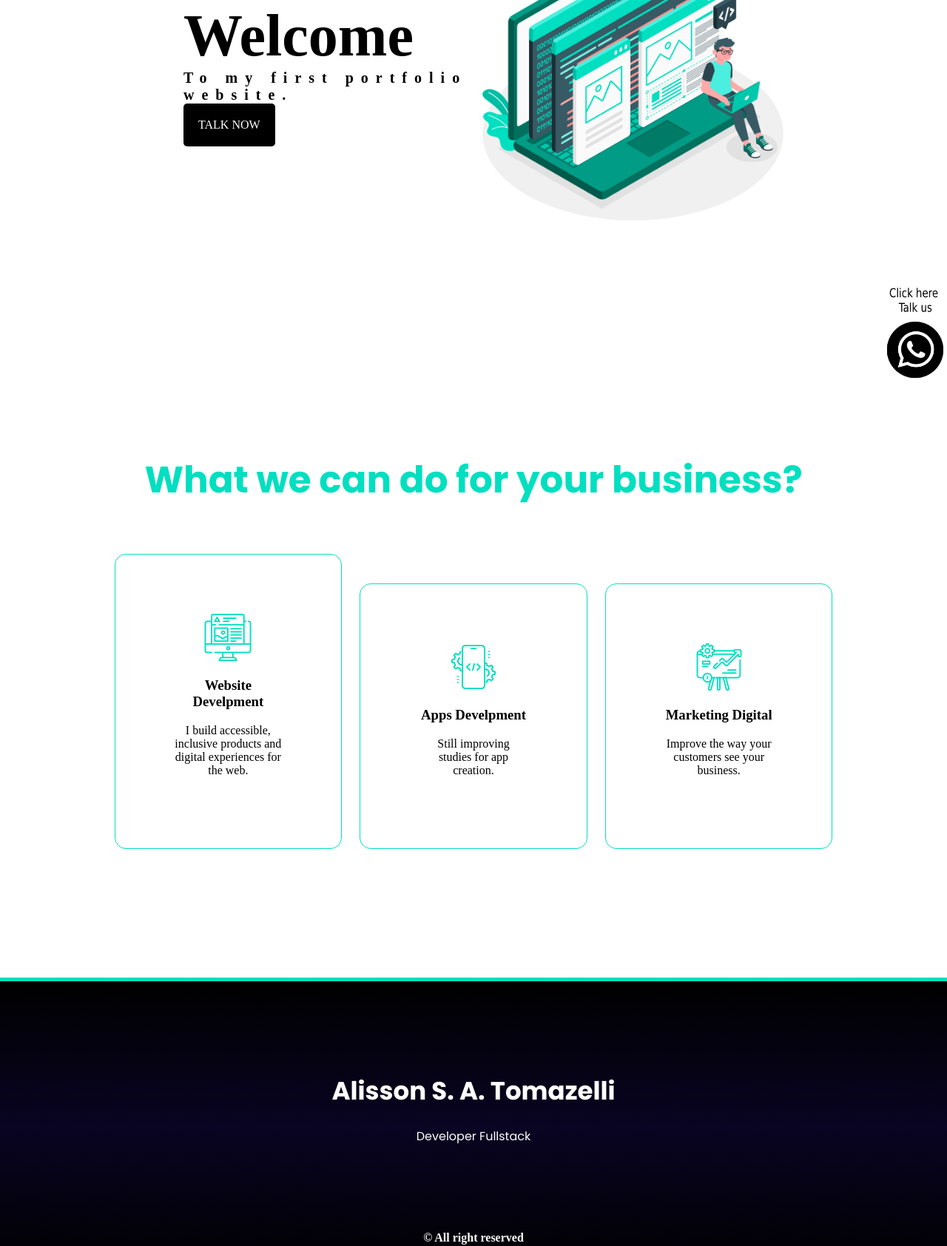
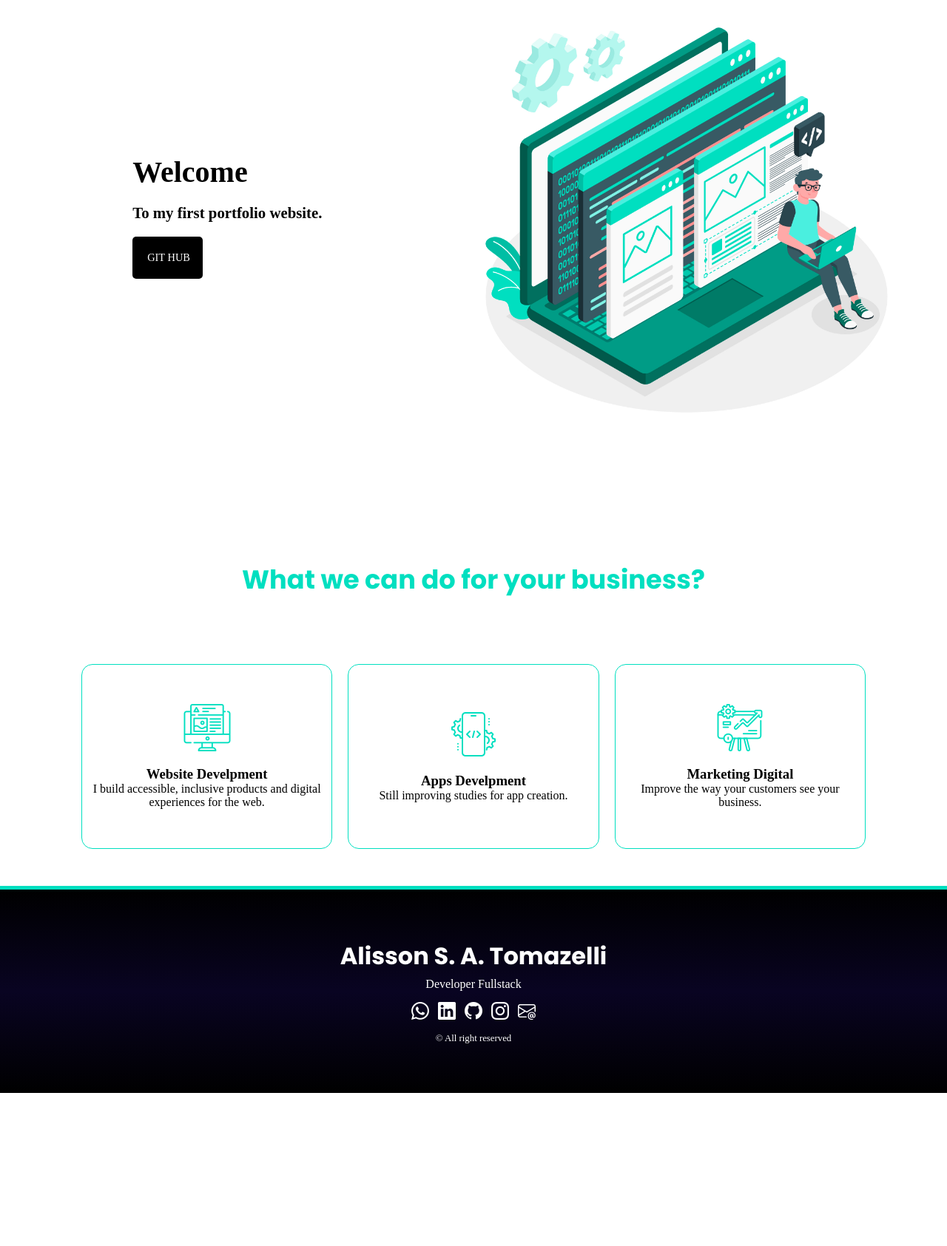
Before and after one commit to iamalissontomazelli/Dev-Website, a plain HTML site: page index.html in a window 1280 px wide. Shown: the part 267-1952 px from the top of the page at 74% size. After the commit the page ends 1745 px from the top, so only its background shows below. Drawn offline with nearby package versions, Linux system fonts and the light colour scheme.

Commit message:
Co-authored-by: Igor Marques <igorgontjo@users.noreply.github.com>

```diff
--- a/css/style.css
+++ b/css/style.css
@@ -2,88 +2,92 @@
 @import url("https://fonts.googleapis.com/css2?family=Bebas+Neue&family=Poppins:wght@100;200;300;400;500;600;700;800;900&display=swap");
 * {
   box-sizing: border-box;
+  margin: 0;
+  padding: 0;
+  overflow-x: hidden;
 }
-body {
-  margin: 0;
-}
+
+
+
 .navbar {
   display: flex;
-  flex-flow: row wrap;
-  height: 100px;
+  height: 20vh;
   background: white;
-  justify-content: center;
   align-items: center;
-  position: fixed;
   width: 100%;
+  padding: 1% 3%;
 }
+
 .logo {
-  flex: 20%;
-  margin-left: 10%;
-  /* border: 1px solid red; */
-  text-align: left;
+  flex: 50%;
+  justify-self: start;
 }
-.logo h1 {
+
+.titleLogo {
   font-family: "Poppins", sans-serif;
   color: black;
-  font-size: 40px;
+  font-size: 2.2em;
 }
+
 .menu {
+  display: flex;
+  justify-content: end;
   flex: 70%;
-  /* border: 1px solid green; */
-  text-align: right;
   padding: 20px;
+  column-gap: 2%;
 }
+
 .menu a {
   color: black;
   text-decoration: none;
-  font-size: 20px;
-  padding: 20px 16px;
+  font-size: 1.2em;
   transition: 0.1s ease-in-out;
 }
+
 .menu a:hover {
   color: #00dfc0;
-  border-top: 4px solid #180f4a;
+  border-top: 2px solid #180f4a;
 }
-#buttom {
-  background: black;
-  padding: 10px 25px;
-  color: white;
-  border-radius: 5px;
-  margin-right: 10%;
-  margin-left: 5%;
-  transition: 0.5s ease-in-out;
+
+.headline {
+  overflow: hidden;
+  height: 100vh;
+  display: flex;
+  flex-direction: row;
+  align-items: center;
+  justify-content: center;
 }
-#buttom:hover {
-  border: none;
-  background: #00dfc0;
+
+.textBox {
+  display: flex;
+  flex-direction: column;
+  align-items: center;
+  padding: 10%;
+  flex: 50%;
+  row-gap: 20px;
+}
+
+.title {
+  font-size: 5em;
+}
+
+.subtitle {
   color: black;
+  font-size: 2em;
 }
-.header {
-  display: flex;
-  flex-flow: row wrap;
+
+.imgBox {
+  flex: 50%;
+}
+
+.imgBox img {
+  width: 100%;
   height: auto;
-  /* background: gray; */
-  justify-content: center;
-  align-items: center;
-  padding: 150px;
 }
-.headline {
-  flex: 40%;
-  margin-left: 10%;
-  /* border: 1px solid black; */
-}
-.headline h2 {
-  font-weight: 900;
-  font-size: 20px;
-  color: black;
-  padding: 0;
-  margin: 0;
-}
-.headline p {
-  color: gray;
-  text-align: left;
-}
-.contact-btn {
+
+.github-btn {
+  width: 130px;
+  text-align: center;
   display: inline-block;
   background: black;
   padding: 20px;
@@ -93,49 +97,57 @@ body {
   text-decoration: none;
   transition: 0.3s ease-in-out;
 }
-.contact-btn:hover {
+.github-btn:hover {
   border: none;
   background: #00dfc0;
   color: black;
 }
+
 .img-headline {
-  margin-right: 10%;
-  flex: 40%;
-  /* border: 1px solid deeppink; */
+  flex: 50%;
+}
+.img-headline img {
+    max-width: 80%;
+}
+.website {
+  margin-top: 5%;
+  height: 100%;
+  display: flex;
+  flex-direction: column;
+  align-items: center;
+  justify-content: center;
   text-align: center;
+  gap: 25%;
 }
-section {
-  display: inline-block;
-  margin-top: 80px;
-  /* border: 1px solid black; */
-  margin-left: 5%;
-  margin-right: 5%;
-  padding: 5%;
-  text-align: center;
-  /* width: 90%; */
-}
-section h2 {
+.website h2 {
+  margin-bottom: 7%;
   width: 100%;
-  font-size: 50px;
-  margin: 0;
+  font-size: 3.5em;
   font-family: "Poppins", sans-serif;
   font-weight: bold;
   color: #00dfc0;
 }
 .service {
-  display: inline-block;
-  margin-top: 5%;
+  display: flex;
+  align-items: center;
+  justify-content: space-between;
+  gap: 2%;
 }
 .card {
-  display: inline-block;
-  width: 30%;
-  padding: 80px;
-  margin: 1%;
+  width: 100%;
+  height: 250px;
+  display: flex;
+  flex-direction: column;
   border: 1px solid #00dfc0;
   border-radius: 15px;
   cursor: pointer;
+  transition: .2s ease-in-out;
   align-items: center;
+  justify-content: center;
+  padding: 2% 1%;
+  row-gap: 20px;
 }
+
 .card:hover {
   background: #00dfc0;
   color: white;
@@ -154,48 +166,91 @@ section h2 {
   display: none;
   transition: 0.3s ease-in-out;
 }
+
 footer {
-  margin-top: 100px;
-  height: 400px;
+  display: flex;
+  flex-direction: column;
+  align-items: center;
+  justify-content: center;
+  margin-top: 50px;
+  height: 35vh;
+  width: 100vw;
   background-image: linear-gradient(180deg, black, #090422, black);
-  text-align: center;
   border-top: 5px solid #00dfc0;
   color: white;
 }
+
 .logo-footer {
-  padding: 100px;
-  font-family: "Poppins", sans-serif;
+  display: flex;
+  flex-direction: column;
+  align-items: center;
+  width: 100%;
+  row-gap: 15px;
 }
+
+.links {
+  display: flex;
+  align-items: center;
+  justify-content: center;
+  column-gap: 12px;
+}
+
+.text-white {
+  font-size: 1.5em;
+  color: white;
+}
+
 .agency {
   font-family: "Poppins", sans-serif;
   color: white;
-  font-size: 34px;
+  font-size: 2em;
 }
-b {
+
+.jobRole {
+  margin-top: -10px;
+}
+
+.copyright {
   color: white;
+  font-size: 0.8em;
 }
-.whats {
-  position: fixed;
-  bottom: 5px;
-  right: 5px;
+
+
+@media screen and (max-width: 1500px) {
+
+  .titleLogo {
+    white-space: nowrap;
+    font-size: 1.5rem;
   }
-@media screen and(max-width:900px){
-    nav {
-      flex-direction: row;
-      justify-content: space-between;
+
+  .headline {
+    padding: 5%;
   }
-    nav .logo{
-      font-size: 5px;
-      height: 1px;
+
+  .textBox {
+    align-items: start;
+    justify-content: start;
   }
-    .menu{
-      display: inline-flex;
+
+  .headline .title {
+    font-size: 2.5em;
   }
-    header{
-      display: none;
+
+  .headline .subtitle {
+    font-size: 1.3rem;
   }
-    #buttom{
-      display: none;
-      align-items: end;
+
+  .github-btn {
+    white-space: nowrap;
+    font-size: 0.9em;
+    width: 95px;
+  }
+
+  .website {
+    padding: 0 15px;
+  }
+
+  .website h2 {
+    font-size: 2.2rem;
   }
 }
--- a/index.html
+++ b/index.html
@@ -7,32 +7,39 @@
     <meta name="keywords" content="Developer Alisson Portifolio">
     <!-- Css link  -->
     <link rel="stylesheet" href="css/style.css">
+
+    <!-- BootstrapIcons -->
+    <link rel="stylesheet" href="https://cdn.jsdelivr.net/npm/bootstrap-icons@1.10.5/font/bootstrap-icons.css">
+
     <title>Alisson Developer Fullstack</title>
 </head>
 <body>
     <!-- NavBar  -->
     <nav class="navbar">
         <div class="logo">
-            <h1>Alisson Tomazelli</h1>
+            <h1 class="titleLogo">Alisson Tomazelli</h1>
         </div>
         <div class="menu">
             <a href="#">Home</a>
             <a href="about/about.html">About me</a>
             <a href="project/projects.html">Projects</a>
-            <a id="buttom" href="https://github.com/iamalissontomazelli" target="_blank">Github</a>
+            <!--<a id="buttom" href="https://github.com/iamalissontomazelli" target="_blank">Github</a>-->
         </div>
     </nav>
     <header class="header">
         <div class="headline">
-            <h2 style="font-size: 80px;">Welcome</h2>
-            <h2 style="letter-spacing: 10px;">To my first portfolio  website.</h2>
-            <a href="https://api.whatsapp.com/send?phone=351932438002&text=Thanks%20for%20contact%20us" target="_blank" class="contact-btn">Talk Now</a>
-        </div>
-        <div class="img-headline">
-            <img style="max-width: 110%;" src="img/img-headline.jpg">
+            <div class="textBox">
+                <h2 class="title">Welcome</h2>
+                <h4 class="subtitle">To my first portfolio  website.</h4>
+            <a href="https://github.com/iamalissontomazelli" target="_blank" class="github-btn">Git hub</a>
+            </div>
+
+            <div class="imgBox">
+                <img src="img/img-headline.jpg">
+            </div>
         </div>
     </header>
-    <section>
+    <section class="website">
         <h2>What we can do for your business?</h2>
         <div class="service">
             <div class="card">
@@ -41,6 +48,7 @@
                 <h3>Website Develpment</h3>
                 <p>I build accessible, inclusive products and digital experiences for the web.</p>
             </div>
+            <!-- Texto do verso -->
             <div class="card-text-2">
                 <h3>We develop what you need</h3>
                 <p>I am looking for the first job opportunity</p>
@@ -48,10 +56,12 @@
             </div>
             <div class="card">
                 <img src="img/mobile-development.png" alt="app">
+                <!-- Texto do verso -->
                 <div class="card-text">
                 <h3>Apps Develpment</h3>
                 <p>Still improving studies for app creation.</p>
             </div>
+            <!-- Texto do verso -->
             <div class="card-text-2">
                 <h3>Ease in everyday life</h3>
                 <p>Still improving studies for app creation.</p>
@@ -70,15 +80,31 @@
             </div>
         </div>
     </section>
-    <footer>
-        <div class="logo-footer">
-        <h1 class="agency">Alisson S. A. Tomazelli</h1>
-        <p>Developer Fullstack</p>
+<footer>
+    <div class="logo-footer">
+         <h1 class="agency">Alisson S. A. Tomazelli</h1>
+         <p class="jobRole">Developer Fullstack</p>
+
+         <div class="links">
+            <a class="btn btn-outline-light btn-floating m-1 buttonBorder" href="https://api.whatsapp.com/send?phone=351932438002&text=Thanks%20for%20contact%20us" target="_blank" role="button"
+                ><i class="bi bi-whatsapp text-white"></i></a>
+
+                <a class="btn btn-outline-light btn-floating m-1 buttonBorder" href="https://www.linkedin.com/in/alisson-soares-alves-tomazelli-10a9354a/" target="_blank" role="button"
+                ><i class="bi bi-linkedin text-white"></i></a>
+
+                <a class="btn btn-outline-light btn-floating m-1 buttonBorder" href="https://github.com/iamalissontomazelli" target="_blank" role="button"
+                ><i class="bi bi-github text-white"></i></a>
+
+                <a class="btn btn-outline-light btn-floating m-1 buttonBorder" href="https://www.instagram.com/iamalissontomazelli/" target="_blank" role="button"
+                ><i class="bi bi-instagram text-white"></i></a>
+
+                <a class="btn btn-outline-light btn-floating m-1 buttonBorder" href="mailto:alissonalvez@hotmail.com " target="_blank" role="button"
+                ><i class="bi bi-envelope-at text-white"></i></a>
+        </div>
+
+        <p class="copyright">© All right reserved</p>
     </div>
-    <b>© All right reserved</b>
-    </footer>
-    <a href="https://api.whatsapp.com/send?phone=351932438002&text=Thanks%20for%20contact%20us" target="_blank" class="whats">
-    <img style="width: 80px;" src="img/whatsapp.png">
-    </a>
+
+</footer>
 </body>
 </html>
```
Also changed, not shown: about/about.html (+0 -6 lines), project/projects.html (+4 -4 lines). Lines whose indentation alone changed are shown as unchanged.
